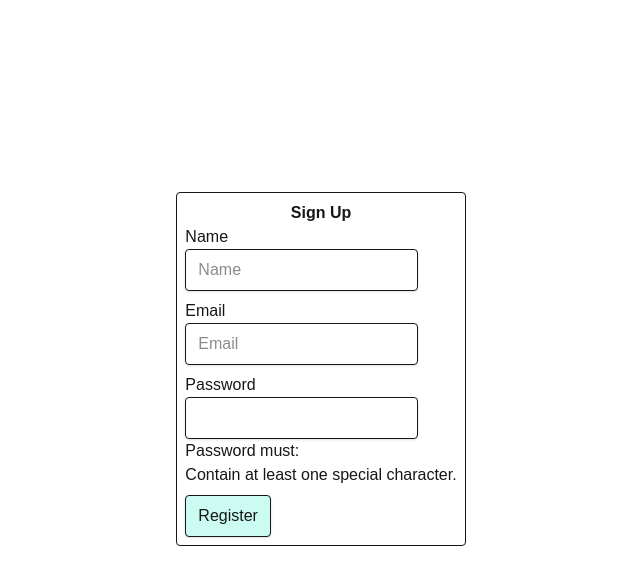
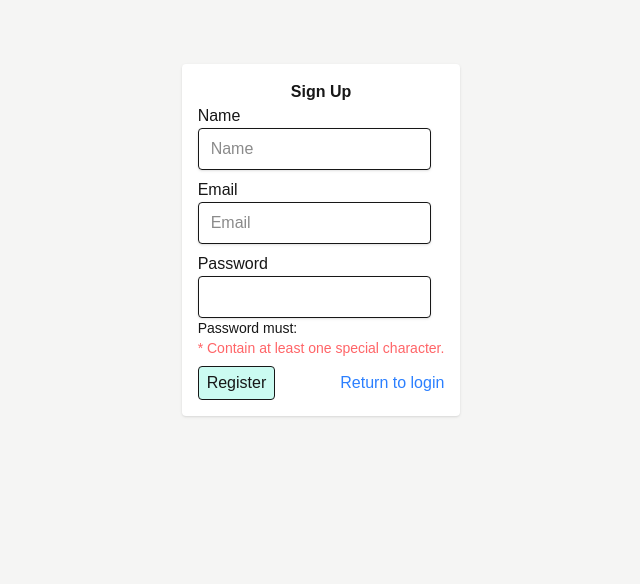
Before and after one commit to luaschelb/testfree_next, a Next.js app: page /register in a window 1280 px wide. Both pictures are taken after typing "Sample", "name@example.com", "Sample123" into the empty fields and a click on the button "Register". Shown: the top 584 px of the page, without its empty margins (319-959 px from the left). Built offline with nearby package versions, Linux system fonts and the light colour scheme.

Commit message:
better looking login and register pages

```diff
--- a/app/actions/auth.ts
+++ b/app/actions/auth.ts
@@ -38,4 +38,8 @@ export async function signup(state: FormState, formData : FormData) {
         errors: validatedFields.error.flatten().fieldErrors,
         }
     }
+
+    const { name, email, password } = validatedFields.data
+
+    console.log(validatedFields.data)
 }
--- a/app/login/page.tsx
+++ b/app/login/page.tsx
@@ -2,8 +2,8 @@ import Link from "next/link";
 
 export default function () {
     return (
-        <div className='w-fit m-auto mt-[15%]'>
-            <form className="border rounded p-2">
+        <div className="size-full bg-stone-100 fixed">
+            <form className="shadow rounded p-4 w-fit m-auto mt-16 bg-white">
                 <h1 className='text-center font-bold'>Login</h1>
                 <div className='mb-2'>
                 <label className="block" htmlFor="name">Name</label>
--- a/app/register/page.tsx
+++ b/app/register/page.tsx
@@ -1,22 +1,23 @@
 'use client'
 import { signup } from '@/app/actions/auth'
+import Link from 'next/link'
 import { useActionState } from 'react'
 
 export default function SignupForm() {
   const [state, action, pending] = useActionState(signup, undefined)
   return (
-    <div className='w-fit m-auto mt-[15%]'>
-      <form action={action} className="border rounded p-2">
+    <div className='size-full bg-stone-100 fixed'>
+      <form action={action} className="shadow rounded p-4 w-fit m-auto mt-16 bg-white">
         <h1 className='text-center font-bold'>Sign Up</h1>
         <div className='mb-2'>
           <label className="block" htmlFor="name">Name</label>
           <input id="name" name="name" placeholder="Name" className="py-2 px-3 shadow border rounded"/>
-          {state?.errors?.name && <p>{state.errors.name}</p>}
+          {state?.errors?.name && <p className='text-sm text-red-400'>{state.errors.name}</p>}
         </div>
         <div className='mb-2'>
           <label className="block" htmlFor="email">Email</label>
           <input id="email" name="email" type="email" placeholder="Email" className="py-2 px-3 shadow border rounded"/>
-          {state?.errors?.email && <p>{state.errors.email}</p>}
+          {state?.errors?.email && <p className='text-sm text-red-400'>{state.errors.email}</p>}
         </div>
         <div className='mb-2'>
           <label className="block" htmlFor="password">Password</label>
@@ -24,20 +25,23 @@ export default function SignupForm() {
           className="py-2 px-3 shadow border rounded"/>
           {state?.errors?.password && (
             <div>
-              <p>Password must:</p>
+              <p className='text-sm text-bold'>Password must:</p>
               <ul>
                 {
                   state.errors.password.map((item) => (
-                    <li key={item}>{item}</li>
+                    <li key={item} className='text-sm text-red-400'>* {item}</li>
                   ))
                 }
               </ul>
             </div>
           )}
         </div>
-        <button type="submit"
-        disabled={pending}
-          className="py-2 px-3 shadow border rounded bg-teal-100 hover:bg-teal-200 p-1 hover:cursor-pointer">Register</button>
+        <div className='flex w-full items-center justify-between'>
+          <button type="submit"
+          disabled={pending}
+            className="hover:cursor-pointer py-1 px-2 border rounded bg-teal-100 hover:bg-teal-200">Register</button>
+          <Link href="/login" className='text-blue-500 w-fit'>Return to login</Link>
+        </div>
       </form>
     </div>
   )
```
